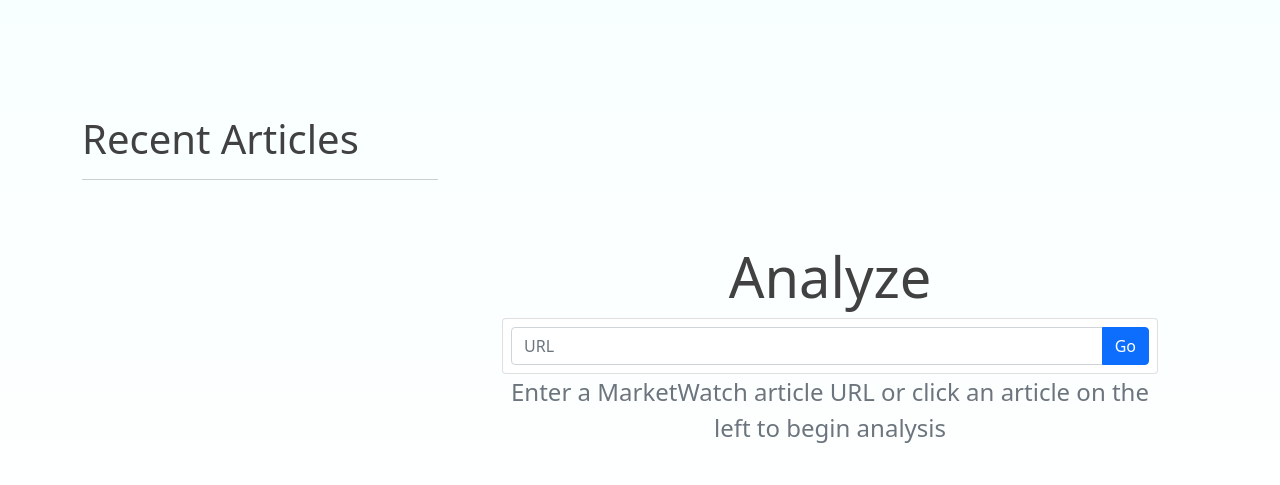
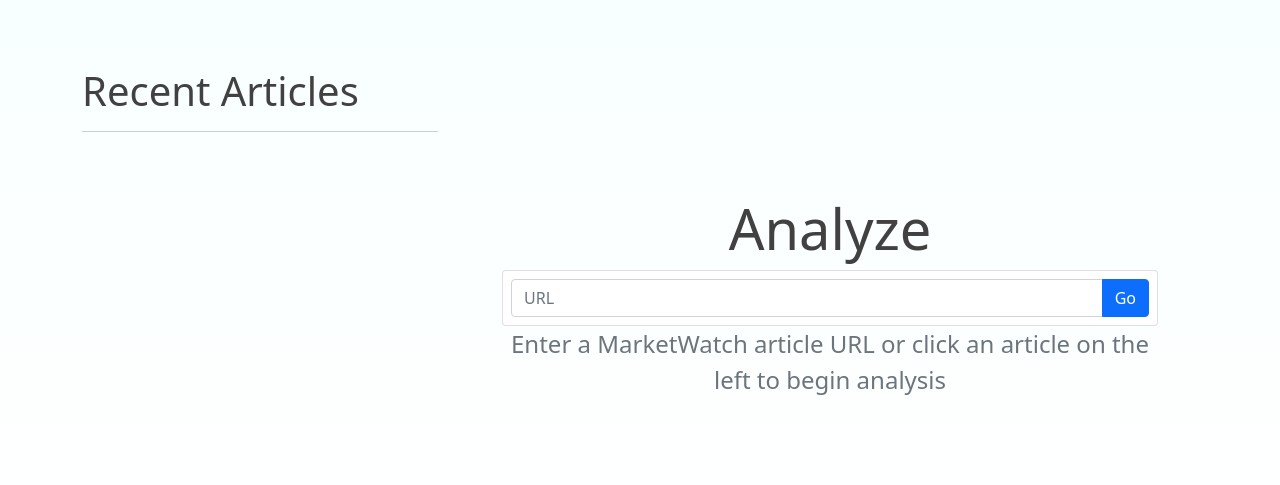
Before and after one commit to kaichang1/CS361, a Flask app: template templates/analyze.html in a window 1280 px wide. Shown: the part 93-578 px from the top of the page. Run offline with Flask 2, Linux system fonts and the light colour scheme; the template is opened without the code that fills it, so the values that code supplies are empty; parts of the project's set-up code (start-up, migrations or seed data) failed here and were passed over.

Commit message:
Update sentencizer and margins

```diff
--- a/app.py
+++ b/app.py
@@ -34,7 +34,7 @@
         return redirect(url_for("analyze"))
 
     title, body = result
-    entire_article = title + " " + body
+    entire_article = title + ". " + body
 
     counts_table = main.get_counts_df(entire_article)
     subjectivity = main.get_subjectivity(entire_article)
--- a/main.py
+++ b/main.py
@@ -103,10 +103,10 @@
     Args:
         text (string): text to analyze
     Returns:
-        tuple: tuple consisting of (most negative sentence, most positive sentence).
-            Each tuple element is of type spacy.tokens.span.Span.
+        tuple: tuple consisting of (most negative sentence, most positive sentence),
+            where each tuple element is a string.
     """
-    doc = nlp(text)
+    doc = nlp2(text)
 
     min_polarity = float('inf')
     max_polarity = float('-inf')
@@ -125,6 +125,9 @@
         if polarity > max_polarity:
             max_polarity = polarity
             max_sentence = sent
+
+    min_sentence = str(min_sentence.text).strip()
+    max_sentence = str(max_sentence.text).strip()
 
     return min_sentence, max_sentence
 
@@ -192,9 +195,9 @@
 # https://stackoverflow.com/questions/50422809/pandas-group-by-with-all-the-values-of-the-group-as-comma-separated
 df_company_name = df_company_name.groupby(df_company_name.index).Symbol.agg([('Symbol', ', '.join)])
 
-# Set up spaCy with sentencizer and entity ruler to find stock symbols/companies
+# Set up spaCy with entity ruler to find stock symbols/companies
+# Adapted from https://spacy.pythonhumanities.com/03_01_stock_analysis.html
 nlp = spacy.blank('en')
-nlp.add_pipe('sentencizer')
 ruler = nlp.add_pipe("entity_ruler")
 patterns = []
 for symbol in symbols:
@@ -205,5 +208,8 @@
         patterns.append({'label': 'Company', 'pattern': company})
 ruler.add_patterns(patterns)
 
+# Set up spaCy for use with sentencizer
+nlp2 = spacy.load('en_core_web_sm')
+
 # Set up vader
 vader = SentimentIntensityAnalyzer()
--- a/static/css/main.css
+++ b/static/css/main.css
@@ -51,6 +51,10 @@
     margin-top: 7rem;
 }
 
+.small-divider {
+    margin-top: 4rem;
+}
+
 .btn-get-started {
     border-radius: 2rem;
 }
--- a/templates/analyze.html
+++ b/templates/analyze.html
@@ -7,7 +7,7 @@
 
 {% block body %}
 <main>
-    <div class="container divider">
+    <div class="container small-divider">
         <div class="row">
             <div class="col-4">
                 <h1 class="display-6 fw-normal">Recent Articles</h1>
```
